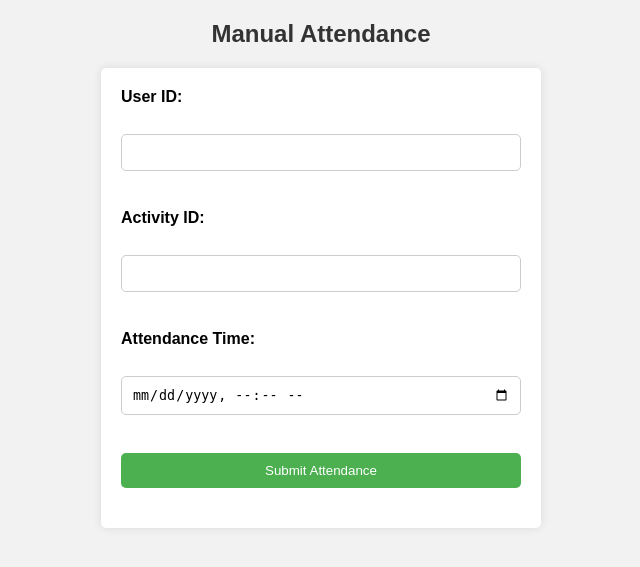
After one commit to yumikopubangelo/DesersiProjectFinal, a PHP site: page /manual.php in a window 1280 px wide. The commit adds this page. Shown: the top 567 px of the page, without its empty margins (319-959 px from the left). Run offline with PHP 8.4, Linux system fonts and the light colour scheme.

Commit message:
perbaruan

```diff
--- /dev/null
+++ b/CSS/manual.css
@@ -0,0 +1,50 @@
+body {
+    font-family: Arial, sans-serif;
+    align-items: center;
+    margin: 0;
+    padding: 0;
+    background-color: #f2f2f2;
+}
+
+
+h2 {
+    text-align: center;
+    color: #333;
+}
+
+form {
+    max-width: 400px;
+    margin: 20px auto;
+    padding: 20px;
+    background-color: #fff;
+    border-radius: 5px;
+    box-shadow: 0 0 10px rgba(0, 0, 0, 0.1);
+}
+
+label {
+    display: block;
+    margin-bottom: 10px;
+    font-weight: bold;
+}
+
+input[type="text"],
+input[type="datetime-local"],
+input[type="submit"] {
+    width: 100%;
+    padding: 10px;
+    margin-bottom: 20px;
+    border: 1px solid #ccc;
+    border-radius: 5px;
+    box-sizing: border-box;
+}
+
+input[type="submit"] {
+    background-color: #4caf50;
+    color: #fff;
+    border: none;
+    cursor: pointer;
+}
+
+input[type="submit"]:hover {
+    background-color: #45a049;
+}
--- /dev/null
+++ b/manual.php
@@ -0,0 +1,24 @@
+<!DOCTYPE html>
+<html lang="en">
+<head>
+    <meta charset="UTF-8">
+    <meta name="viewport" content="width=device-width, initial-scale=1.0">
+    <title>Manual Attendance</title>
+    <link rel="stylesheet" href="css/manual.css"> <!-- Ubah sesuai dengan lokasi file CSS Anda -->
+</head>
+<body>
+    <h2>Manual Attendance</h2>
+    <form action="process_manual_attendance.php" method="POST">
+        <label for="user_id">User ID:</label><br>
+        <input type="text" id="user_id" name="user_id" required><br><br>
+
+        <label for="activity_id">Activity ID:</label><br>
+        <input type="text" id="activity_id" name="activity_id" required><br><br>
+
+        <label for="attendance_time">Attendance Time:</label><br>
+        <input type="datetime-local" id="attendance_time" name="attendance_time" required><br><br>
+
+        <input type="submit" value="Submit Attendance">
+    </form>
+</body>
+</html>
```
Also changed, not shown: CSS/akun.css (+24 -15 lines), akun.php (+6 -5 lines), index.php (+9 -6 lines), kegiatan.php (+9 -11 lines), upload_photo.php (added, +60 -0 lines), photo/bu Sari Lestari .jpeg (added), photo/bu nurmela.jpeg (renamed from photo/bu nur.jpeg).
